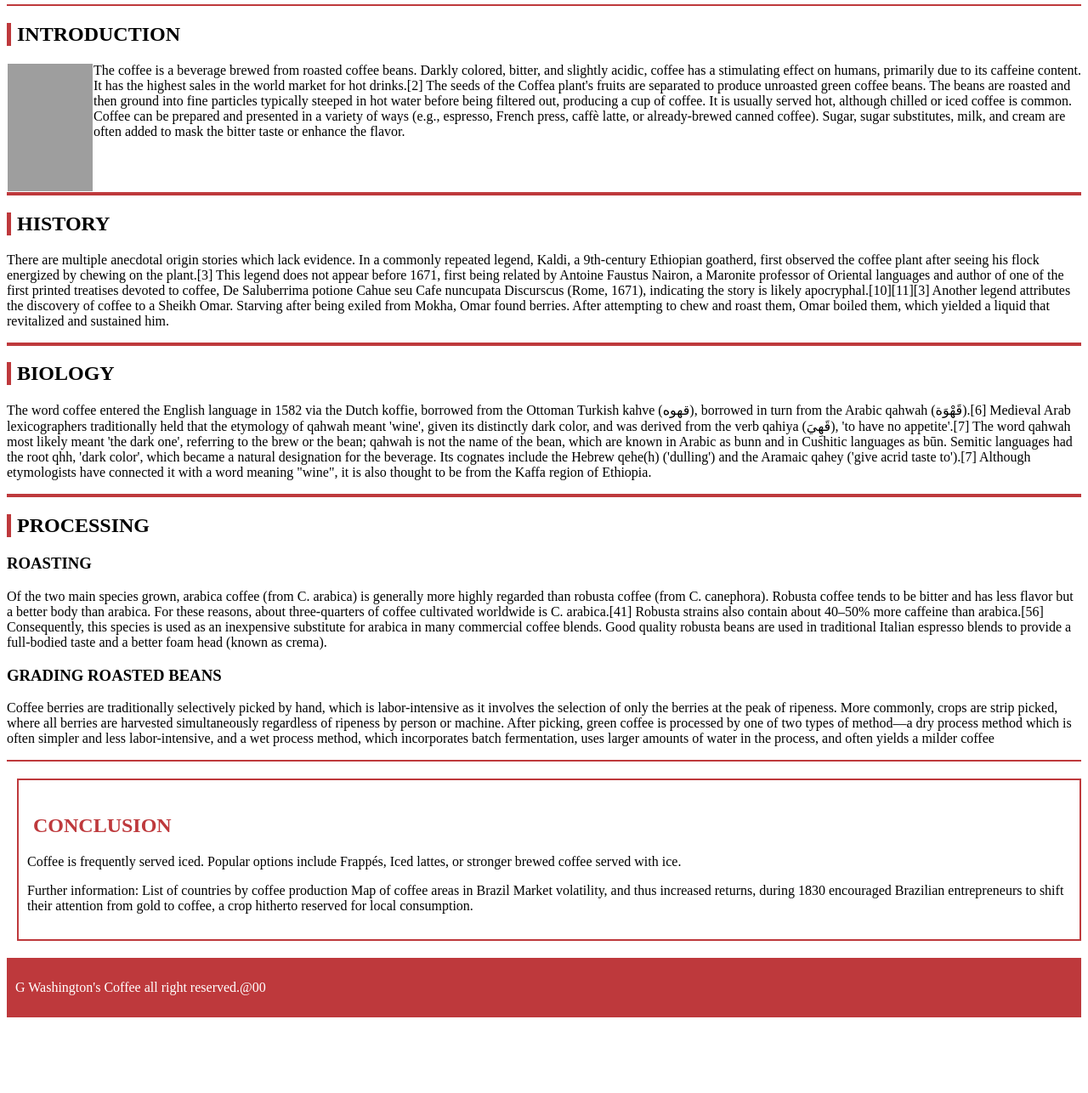
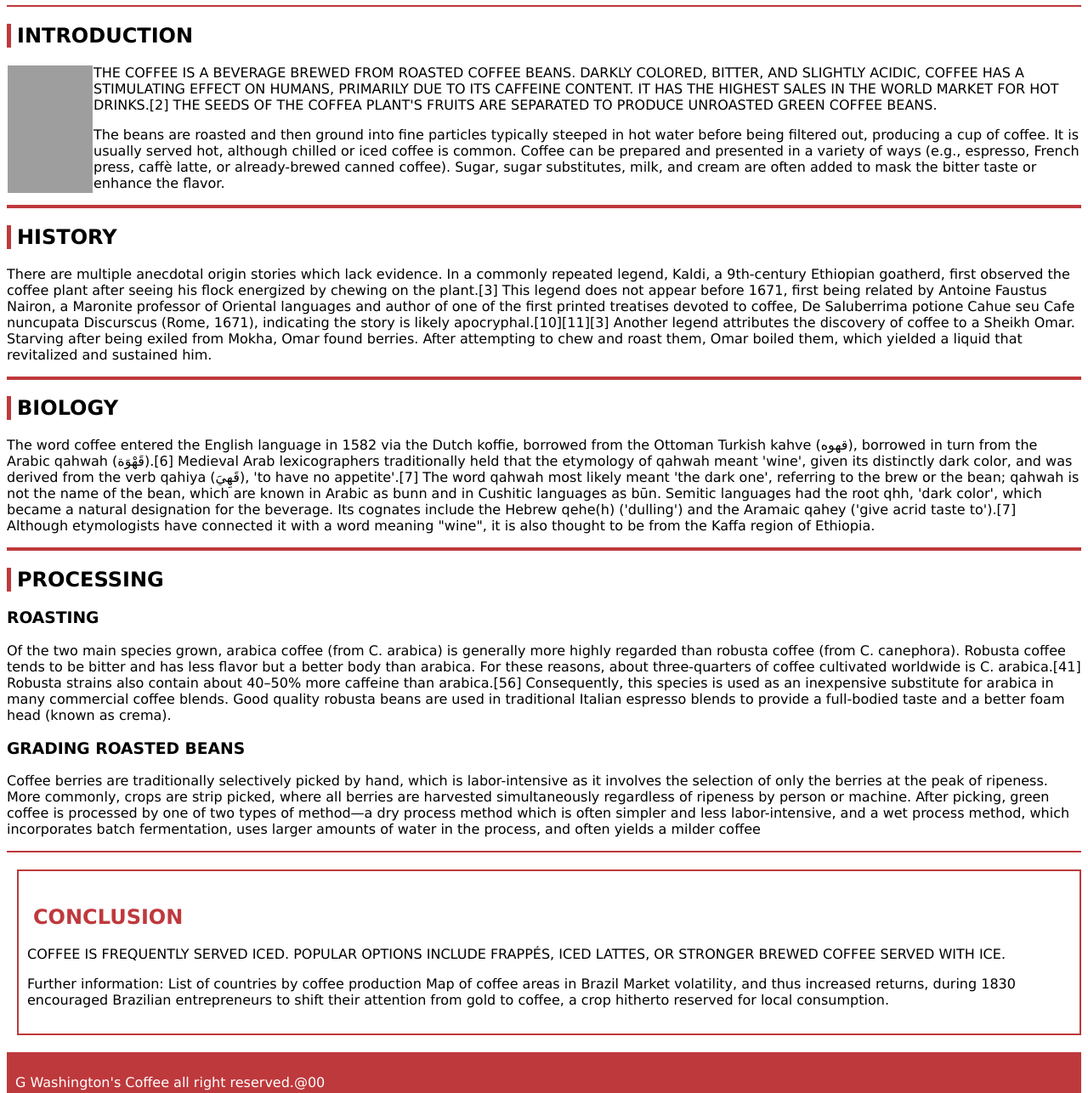
Before and after one commit to skan00/KEYCE-IT-CLASS, a plain HTML site: page HTML MODULE/workshop01/coffee.html in a window 1280 px wide. Shown: the part 285-1571 px from the top of the page at 85% size. Before the commit the page ends 1490 px from the top, so only its background shows below. Drawn offline with Linux system fonts and the light colour scheme; grey boxes are pictures that could not be loaded.

Commit message:
workshop01

```diff
--- a/HTML MODULE/workshop01/coffee.css
+++ b/HTML MODULE/workshop01/coffee.css
@@ -33,7 +33,7 @@ nav li a:hover
     border: 3px solid azure;
 }
 h1{
-    font: tahoma;
+
     color: #be393c;
     border-bottom: 2px underline #be393ced;
     text-transform: uppercase;
@@ -44,7 +44,7 @@ footer{
     color: white;
 }
 section{
-    font: tahoma;
+
    padding:10px 12px 10px 12pxS ;
     border-top: 2px solid #be393c;
     border-bottom: 2px solid #be393c;
@@ -52,7 +52,7 @@ section{
 
 }
 #conclusion{
-    font: tahoma;
+
     border:2px solid #be393c ;
     margin-left: 12px;
     margin-top: 20px;
@@ -70,7 +70,12 @@ h2{
     padding: 0 0 0 7px ;
 }
 #redh2{
-    font: tahoma;
     color: #be393c;
     border-left: none;
 }
+body{
+    font-family: Verdana, Geneva, Tahoma, sans-serif;
+}
+.capital {
+    text-transform:uppercase;
+}
--- a/HTML MODULE/workshop01/coffee.html
+++ b/HTML MODULE/workshop01/coffee.html
@@ -31,11 +31,12 @@
           src="https://upload.wikimedia.org/wikipedia/commons/f/f1/Washington_Coffee_New_York_Tribune.JPG"
           height="150"
           width="100"
-          alt="error"
+          alt="error">
+          <p class="capital"> The coffee is a beverage brewed from roasted coffee beans. Darkly colored, bitter, and slightly acidic, coffee has a stimulating
+            effect on humans, primarily due to its caffeine content. It has the highest sales in the world market for hot drinks.[2] The seeds
+            of the Coffea plant's fruits are separated to produce unroasted green coffee beans.</p>
         <p>
-          The coffee is a beverage brewed from roasted coffee beans. Darkly colored, bitter, and slightly acidic, coffee has a stimulating
-          effect on humans, primarily due to its caffeine content. It has the highest sales in the world market for hot drinks.[2] The seeds
-          of the Coffea plant's fruits are separated to produce unroasted green coffee beans. The beans are roasted and then ground into
+          The beans are roasted and then ground into
           fine particles typically steeped in hot water before being filtered out, producing a cup of coffee. It is usually served hot,
           although chilled or iced coffee is common. Coffee can be prepared and presented in a variety of ways (e.g., espresso, French
           press, caffè latte, or already-brewed canned coffee). Sugar, sugar substitutes, milk, and cream are often added to mask the bitter
@@ -89,7 +90,7 @@
       </section>
       <section id="conclusion">
         <h2 id="redh2">CONCLUSION</h2>
-        <p>Coffee is frequently served iced. Popular options include Frappés, Iced lattes, or stronger brewed coffee served with ice.</p>
+        <p class="capital">Coffee is frequently served iced. Popular options include Frappés, Iced lattes, or stronger brewed coffee served with ice.</p>
         <p>
           Further information: List of countries by coffee production Map of coffee areas in Brazil Market volatility, and thus increased
           returns, during 1830 encouraged Brazilian entrepreneurs to shift their attention from gold to coffee, a crop hitherto reserved for
```
